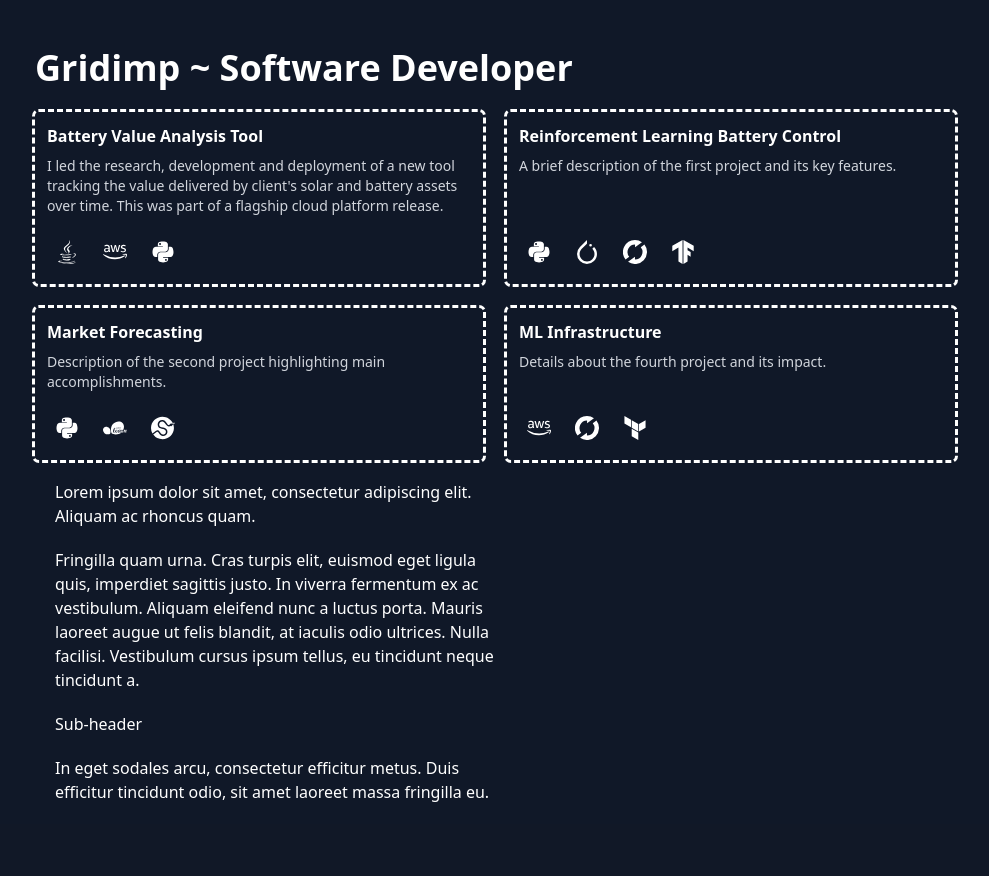
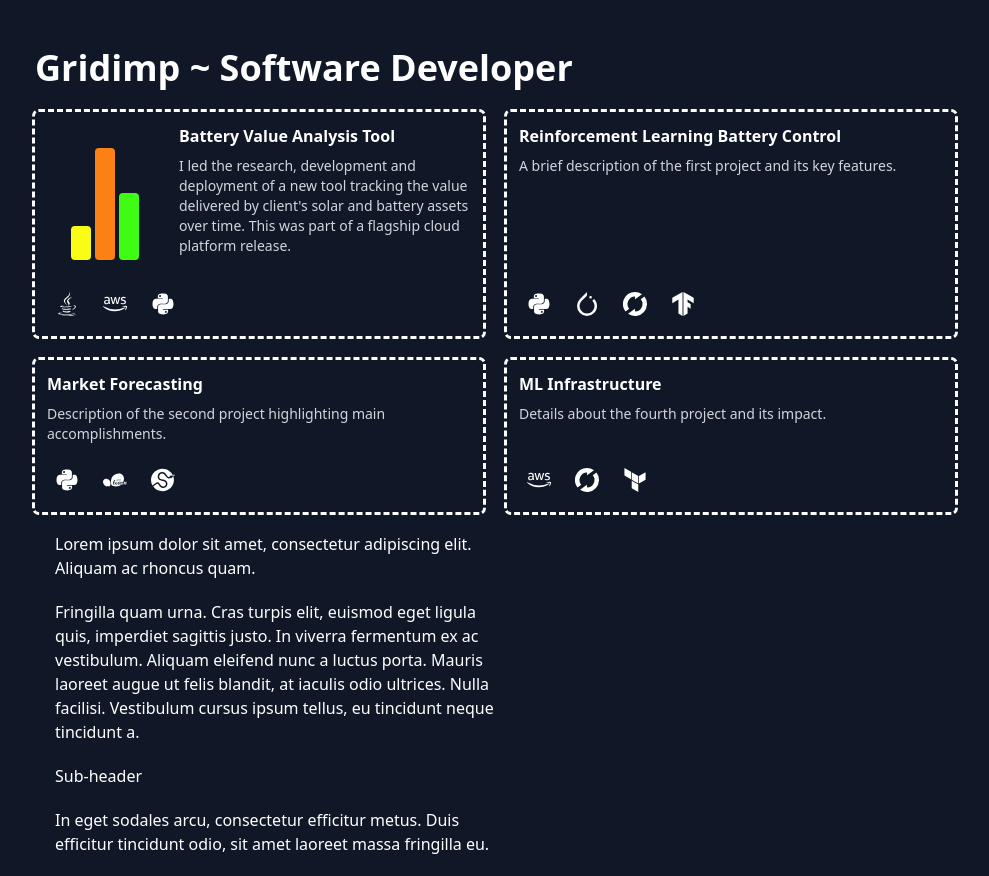
Before and after one commit to mpimblott/mpimblott.github.io, a React (Vite) app: page / in a window 1280 px wide. Shown: the part 800-1676 px from the top of the page, without its empty margins (145-1134 px from the left). Before the commit the page ends 1624 px from the top, so only its background shows below. Built offline with nearby package versions, Linux system fonts and the light colour scheme.

Commit message:
Add animated bar chart for battery value analysis tool card

```diff
--- a/package.json
+++ b/package.json
@@ -5,7 +5,7 @@
   "type": "module",
   "scripts": {
     "predeploy": "npm run build",
-    "deploy": "gh-pages -d build",
+    "deploy": "gh-pages -d dist",
     "dev": "vite",
     "build": "vite build",
     "lint": "eslint .",
--- /dev/null
+++ b/src/components/bar_chart.tsx
@@ -0,0 +1,26 @@
+import React from 'react';
+import * as motion from "motion/react-client";
+
+interface BarChartValue {
+  value: number;
+  colour: string;
+  label: string;
+}
+
+/**
+ * Display a mock bar chart with an entry animation
+ * @param values The height of the bars relative to the container
+ */
+function BarChart({values}: { values: BarChartValue[] }) {
+  return (<div className="flex w-fit p-6 justify-between gap-1 h-40 items-end">
+    {values.map((bar, index) => (
+      <motion.div style={{backgroundColor: bar.colour}}
+                  className="w-5 rounded-sm"
+                  key={index}
+                  initial={{height: 0}}
+                  whileInView={{height: `${bar.value * 100}%`}}
+                  transition={{duration: 0.4, delay: index * 0.1}}/>))}
+  </div>)
+}
+
+export default BarChart;
--- a/src/components/project_card.tsx
+++ b/src/components/project_card.tsx
@@ -52,11 +52,12 @@ export interface Project {
   imageUrl: string;
   technologies: Technology[];
   link: string;
+  children?: React.ReactNode;
 }
 
 
-function ProjectCard({project, index}: {
-  project: Project; index: number;
+function ProjectCard({project, index, children}: {
+  project: Project; index: number, children?: React.ReactNode;
 }) {
   return (<motion.div
     initial={{opacity: 0}}
@@ -68,8 +69,17 @@ function ProjectCard({project, index}: {
   >
     <div className="p-3 flex flex-col justify-between">
       <div>
-        <h3 className="text-l font-semibold mb-2">{project.title}</h3>
-        <p className="text-gray-300 mb-4 text-sm">{project.description}</p>
+        <div className="flex gap-4 items-start">
+          {children && (
+            <div className="w-1/3 aspect-square">
+              {children}
+            </div>
+          )}
+          <div>
+            <h3 className="text-l font-semibold mb-2">{project.title}</h3>
+            <p className="text-gray-300 mb-4 text-sm">{project.description}</p>
+          </div>
+        </div>
       </div>
       <div className="flex flex-wrap gap-2">
         {project.technologies.map((tech, i) => (<div key={i} className="relative group">
@@ -83,7 +93,6 @@ function ProjectCard({project, index}: {
             </div>
           </div>
         </div>))}
-
       </div>
     </div>
   </motion.div>);
--- a/src/pages/gridimp.tsx
+++ b/src/pages/gridimp.tsx
@@ -3,15 +3,21 @@ import * as motion from "motion/react-client";
 import ProjectCard, {
   Aws, Java, MlFlow, Project, Python, Pytorch, ScikitLearn, SciPy, TensorFlow, Terraform
 } from "../components/project_card";
+import BarChart from "../components/bar_chart";
 
 
 const projects: Project[] = [{
   title: "Battery Value Analysis Tool",
-  description: "I led the research, development and deployment of a new tool tracking the value delivered by" +
-    " client's solar and battery assets over time. This was part of a flagship cloud platform release.",
+  description: "I led the research, development and deployment of a new tool tracking the value delivered by" + " client's solar and battery assets over time. This was part of a flagship cloud platform release.",
   imageUrl: "https://placehold.co/400x300",
   technologies: [Java, Aws, Python],
-  link: "#"
+  link: "#",
+  children: <BarChart
+    values={[{value: 0.3, colour: '#f9fc14', label: 'Solar Value'}, {
+      value: 1,
+      colour: '#fc8114',
+      label: 'Flexibility Value'
+    }, {value: 0.6, colour: '#3ffc14', label: 'Arbitrage Value'}]}/>
 }, {
   title: "Reinforcement Learning Battery Control",
   description: "A brief description of the first project and its key features.",
@@ -44,7 +50,7 @@ function Gridimp(props) {
       Gridimp ~ Software Developer
     </motion.div>
     <div className="grid grid-cols-1 md:grid-cols-2 lg:grid-cols-2 gap-6">
-      {projects.map((project, index) => (<ProjectCard key={project.title} project={project} index={index}/> // @ts-ignore
+      {projects.map((project, index) => (<ProjectCard key={project.title} project={project} index={index} children={project.children}/> // @ts-ignore
       ))}
     </div>
 
```
